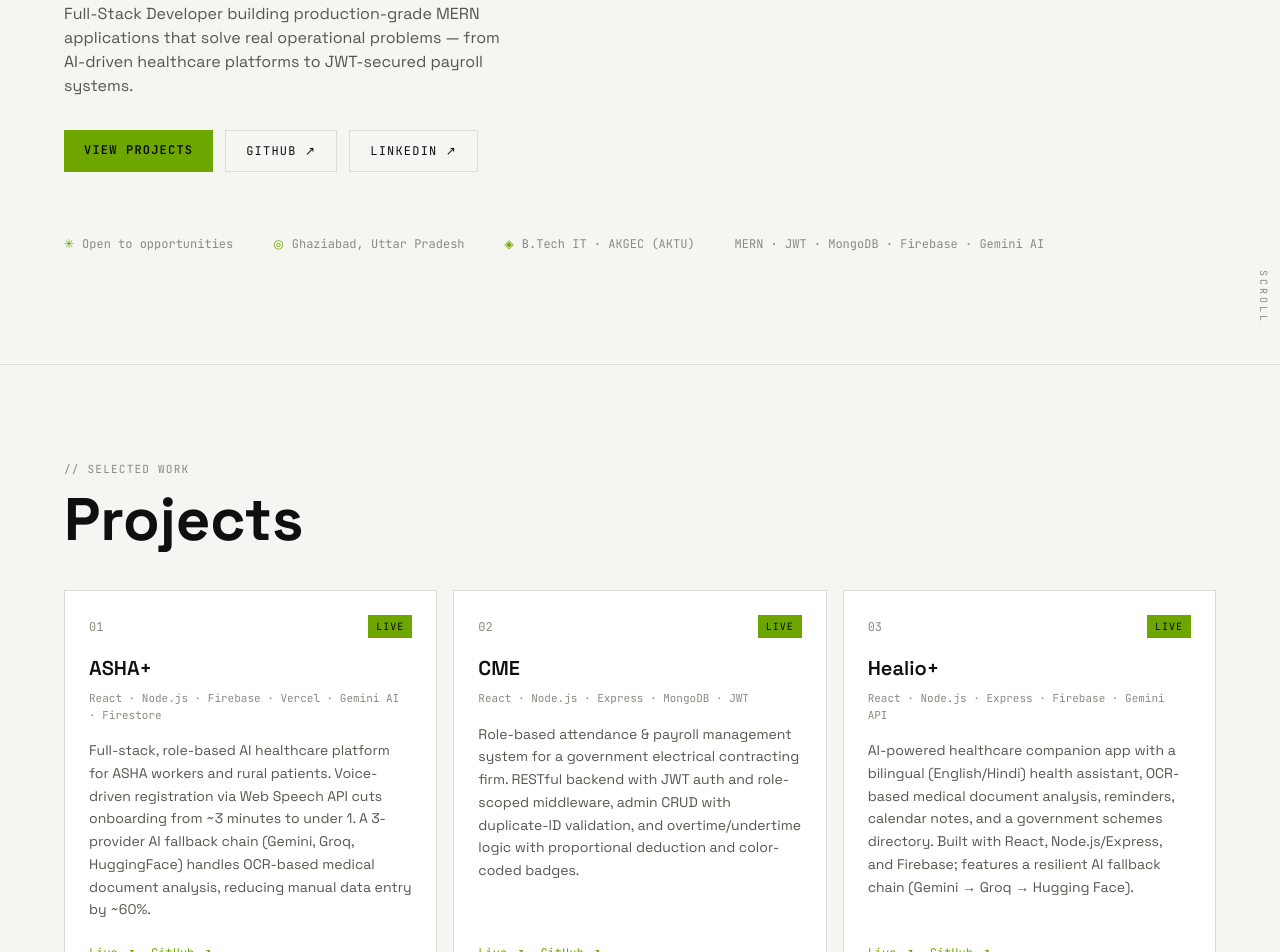
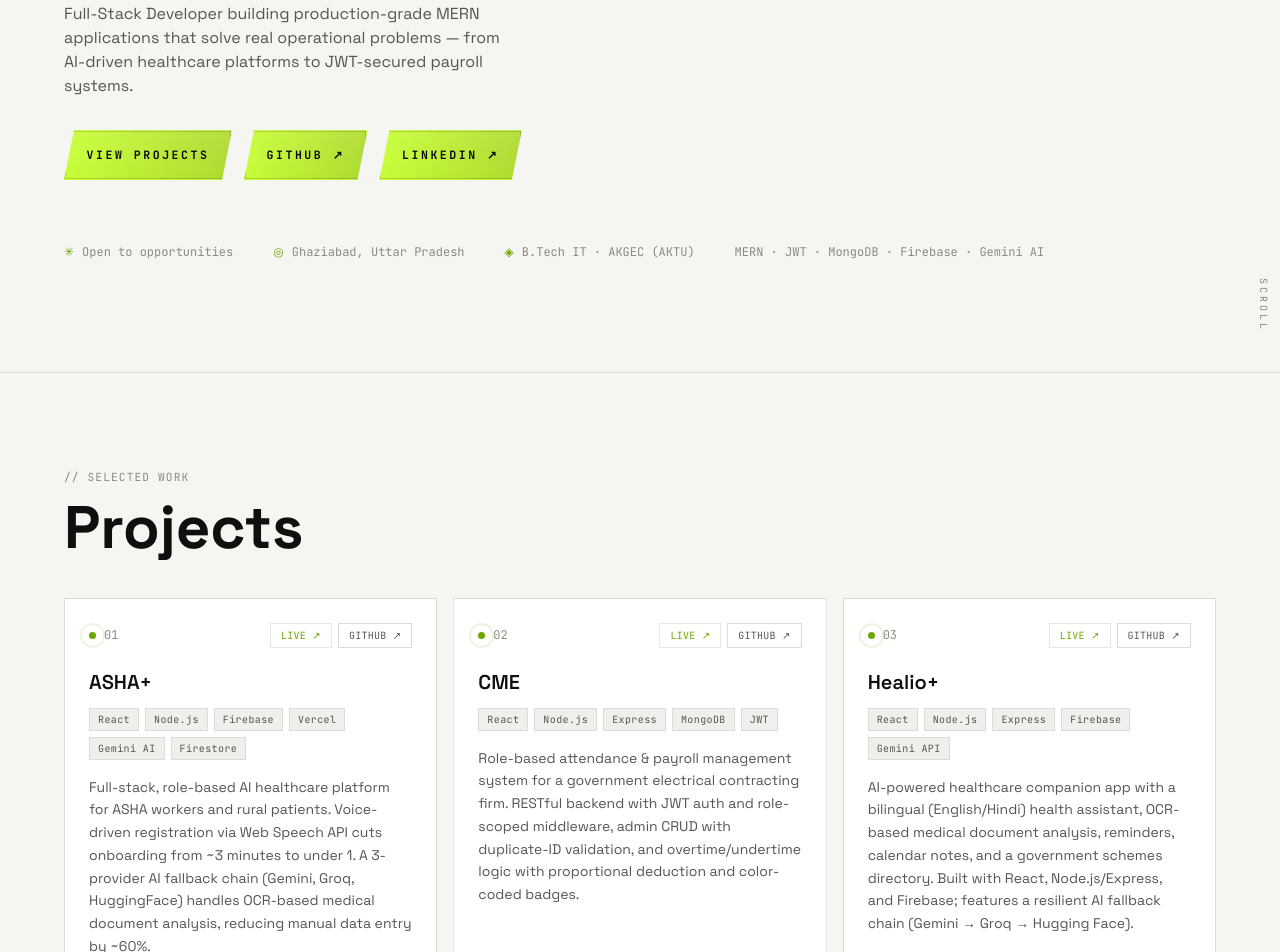
Before and after one commit to abhi4865/Eclipse_jx, a React (Vite) app: page / in a window 1280 px wide. Shown: the part 400-1352 px from the top of the page. Built offline with nearby package versions, Linux system fonts and the light colour scheme.

Commit message:
1.7 feat: refactor components to use new button styles and enhance project display logic

```diff
--- a/src/components/Hero.jsx
+++ b/src/components/Hero.jsx
@@ -18,17 +18,14 @@ export default function Hero() {
         </p>
 
         <div className="mt-8 flex flex-wrap gap-3 fade-up" style={{ animationDelay: '0.15s' }}>
-          <a
-            href="#projects"
-            className="px-5 py-3 bg-lime text-[#0a0a0a] font-mono text-xs uppercase tracking-widest font-semibold hover:brightness-110 transition"
-          >
+          <a href="#projects" className="btn-industrial">
             View Projects
           </a>
           <a
             href={profile.links.github}
             target="_blank"
             rel="noreferrer"
-            className="px-5 py-3 border border-line text-ink font-mono text-xs uppercase tracking-widest hover:border-lime hover:text-lime transition"
+            className="btn-industrial btn-industrial--ghost"
           >
             GitHub ↗
           </a>
@@ -36,7 +33,7 @@ export default function Hero() {
             href={profile.links.linkedin}
             target="_blank"
             rel="noreferrer"
-            className="px-5 py-3 border border-line text-ink font-mono text-xs uppercase tracking-widest hover:border-lime hover:text-lime transition"
+            className="btn-industrial btn-industrial--ghost"
           >
             LinkedIn ↗
           </a>
--- a/src/components/Projects.jsx
+++ b/src/components/Projects.jsx
@@ -8,39 +8,69 @@ export default function Projects() {
         <SectionHeading label="selected work" title="Projects" />
 
         <div className="grid grid-cols-1 md:grid-cols-3 gap-4">
-          {projects.map((p) => (
+          {projects.map((p) => {
+            const liveLink = p.links.find((l) => l.label.toLowerCase() === 'live')
+            const githubLink = p.links.find((l) => l.label.toLowerCase() === 'github')
+
+            return (
               <div
                 key={p.id}
-              className="bg-panel border border-line p-6 flex flex-col justify-between hover:border-lime/60 transition-colors group"
+                className="card-industrial p-6 pb-8 flex flex-col justify-between group overflow-hidden"
               >
-              <div>
-                <div className="flex items-center justify-between mb-4">
-                  <span className="font-mono text-xs text-dim">{p.id}</span>
-                  <span className="font-mono text-[10px] uppercase tracking-widest bg-lime text-[#0a0a0a] px-2 py-1">
-                    {p.tag}
+                <div className="relative z-10">
+                  <div className="flex items-center justify-between mb-5">
+                    <span className="flex items-center gap-2 font-mono text-xs text-dim">
+                      <span className="status-dot" />
+                      {p.id}
                     </span>
+
+                    <div className="flex items-center gap-1.5 flex-wrap justify-end">
+                      {liveLink && (
+                        <a
+                          href={liveLink.href}
+                          target="_blank"
+                          rel="noreferrer"
+                          className="font-mono text-[10px] uppercase tracking-wide text-lime border border-lime/40 px-2.5 py-1 hover:bg-lime hover:text-[#0a0a0a] hover:border-lime transition-colors"
+                        >
+                          Live ↗
+                        </a>
+                      )}
+                      {githubLink && (
+                        <a
+                          href={githubLink.href}
+                          target="_blank"
+                          rel="noreferrer"
+                          className="font-mono text-[10px] uppercase tracking-wide text-muted border border-line px-2.5 py-1 hover:text-lime hover:border-lime/50 transition-colors"
+                        >
+                          GitHub ↗
+                        </a>
+                      )}
                     </div>
-                <h3 className="text-xl font-display font-semibold text-ink mb-2 group-hover:text-lime transition-colors">
+                  </div>
+
+                  {liveLink ? (
+                    <a href={liveLink.href} target="_blank" rel="noreferrer">
+                      <h3 className="text-xl font-display font-semibold text-ink mb-3 group-hover:text-lime transition-colors">
                         {p.title}
                       </h3>
-                <p className="font-mono text-[11px] text-dim mb-4">{p.stack}</p>
-                <p className="text-sm text-muted leading-relaxed mb-6">{p.description}</p>
-              </div>
-              <div className="flex gap-4 font-mono text-xs">
-                {p.links.map((l) => (
-                  <a
-                    key={l.label}
-                    href={l.href}
-                    target="_blank"
-                    rel="noreferrer"
-                    className="text-lime hover:underline"
-                  >
-                    {l.label} ↗
                     </a>
+                  ) : (
+                    <h3 className="text-xl font-display font-semibold text-ink mb-3">{p.title}</h3>
+                  )}
+
+                  <div className="flex flex-wrap gap-1.5 mb-4">
+                    {p.stack.split('·').map((tech) => (
+                      <span key={tech.trim()} className="pill-tag">
+                        {tech.trim()}
+                      </span>
                     ))}
                   </div>
+
+                  <p className="text-sm text-muted leading-relaxed">{p.description}</p>
                 </div>
-          ))}
+              </div>
+            )
+          })}
         </div>
       </div>
     </section>
--- a/src/data.js
+++ b/src/data.js
@@ -7,7 +7,7 @@ export const profile = {
   education: 'B.Tech IT · AKGEC (AKTU)',
   stack: 'MERN · JWT · MongoDB · Firebase · Gemini AI',
   email: 'abhishek.ybit@gmail.com',
-  phone: '+91 6387121599',
+  phone: '',
   links: {
     linkedin: 'https://www.linkedin.com/in/abhishek-yadav-ybit6',
     github: 'https://github.com/abhi4865',
@@ -48,8 +48,10 @@ export const projects = [
     stack: 'React · Node.js · Express · Firebase · Gemini API',
     description:
       'AI-powered healthcare companion app with a bilingual (English/Hindi) health assistant, OCR-based medical document analysis, reminders, calendar notes, and a government schemes directory. Built with React, Node.js/Express, and Firebase; features a resilient AI fallback chain (Gemini → Groq → Hugging Face).',
-    links: [{ label: 'Live', href: 'https://healthgpt-90b51.web.app/' },
-      { label: 'GitHub', href: 'https://github.com/abhi4865/Healio-Plus' }],
+    links: [
+      { label: 'Live', href: 'https://healthgpt-90b51.web.app/' },
+      { label: 'GitHub', href: 'https://github.com/abhi4865/Healio-Plus' },
+    ],
   },
   {
     id: '04',
@@ -58,8 +60,10 @@ export const projects = [
     stack: 'Python · Streamlit · LangChain · FAISS · Gemini API',
     description:
       'Retrieval-Augmented Generation app for querying PDF documents in natural language. Extracts and chunks PDF text, generates Gemini embeddings, indexes them in a local FAISS vector store, and retrieves the most relevant chunks to ground Gemini-generated answers — with source chunks and page numbers shown alongside each response.',
-    links: [{ label: 'Live', href: 'https://doc-ques.streamlit.app/' },
-      { label: 'GitHub', href: 'https://github.com/abhi4865/RAG-Project' }],
+    links: [
+      { label: 'Live', href: 'https://doc-ques.streamlit.app/' },
+      { label: 'GitHub', href: 'https://github.com/abhi4865/RAG-Project' },
+    ],
   },
 ]
 
@@ -79,8 +83,10 @@ export const experience = [
     org: 'CME ("A" Class Govt. Contractor)',
     desc: 'Built a role-based full-stack attendance and payroll management system with separate admin and employee dashboards. Designed a RESTful backend with Node.js, Express and MongoDB (Mongoose), JWT auth and role-scoped middleware. Deployed frontend on Vercel and backend on Render with zero-downtime redeploys on every push.',
     tech: 'React, Node.js, Express, MongoDB, JWT, Vercel, Render',
-    links: [{ label: 'Live', href: 'https://cmebase.vercel.app/' },
-      { label: 'GitHub', href: 'https://github.com/abhi4865/CME' }],
+    links: [
+      { label: 'Live', href: 'https://cmebase.vercel.app/' },
+      { label: 'GitHub', href: 'https://github.com/abhi4865/CME' },
+    ],
   },
 ]
 
--- a/src/index.css
+++ b/src/index.css
@@ -106,6 +106,171 @@ button:focus-visible {
   animation: fadeUp 0.8s ease both;
 }
 
+.btn-industrial {
+  position: relative;
+  display: inline-flex;
+  align-items: center;
+  justify-content: center;
+  gap: 0.5rem;
+  padding: 0.95rem 1.35rem;
+  border: 1px solid rgba(198, 255, 46, 0.7);
+  background:
+    linear-gradient(180deg, rgba(255, 255, 255, 0.08), rgba(255, 255, 255, 0)),
+    linear-gradient(100deg, rgba(198, 255, 46, 0.96), rgba(166, 214, 31, 0.92));
+  color: #0a0a0a;
+  font-family: 'JetBrains Mono', monospace;
+  font-size: 0.72rem;
+  font-weight: 700;
+  letter-spacing: 0.22em;
+  text-transform: uppercase;
+  text-decoration: none;
+  clip-path: polygon(10px 0, 100% 0, calc(100% - 10px) 100%, 0 100%);
+  box-shadow:
+    0 0 0 1px rgba(0, 0, 0, 0.15) inset,
+    0 10px 24px rgba(198, 255, 46, 0.14);
+  transition:
+    transform 180ms ease,
+    box-shadow 180ms ease,
+    filter 180ms ease,
+    border-color 180ms ease;
+  overflow: hidden;
+  isolation: isolate;
+}
+
+.btn-industrial::before {
+  content: '';
+  position: absolute;
+  inset: 0;
+  background:
+    linear-gradient(90deg, transparent 0%, rgba(255, 255, 255, 0.24) 50%, transparent 100%);
+  transform: translateX(-120%) skewX(-20deg);
+  transition: transform 420ms ease;
+  z-index: -1;
+}
+
+.btn-industrial:hover {
+  transform: translateY(-1px);
+  filter: brightness(1.03);
+  border-color: rgba(198, 255, 46, 1);
+  box-shadow:
+    0 0 0 1px rgba(0, 0, 0, 0.14) inset,
+    0 14px 30px rgba(198, 255, 46, 0.22);
+}
+
+.btn-industrial:hover::before {
+  transform: translateX(120%) skewX(-20deg);
+}
+
+.btn-industrial:active {
+  transform: translateY(0);
+  box-shadow:
+    0 0 0 1px rgba(0, 0, 0, 0.18) inset,
+    0 8px 18px rgba(198, 255, 46, 0.16);
+}
+
+.btn-industrial:focus-visible {
+  outline-color: #c6ff2e;
+  outline-offset: 3px;
+}
+
+.btn-industrial--ghost {
+  background:
+    linear-gradient(180deg, rgba(255, 255, 255, 0.08), rgba(255, 255, 255, 0)),
+    linear-gradient(100deg, rgba(198, 255, 46, 0.96), rgba(166, 214, 31, 0.92));
+  color: #0a0a0a;
+  border-color: rgba(198, 255, 46, 0.7);
+  box-shadow:
+    0 0 0 1px rgba(0, 0, 0, 0.15) inset,
+    0 10px 24px rgba(198, 255, 46, 0.14);
+}
+
+.btn-industrial--ghost:hover {
+  border-color: rgba(198, 255, 46, 1);
+}
+
+.card-industrial {
+  position: relative;
+  clip-path: polygon(0 0, 100% 0, 100% calc(100% - 22px), calc(100% - 22px) 100%, 0 100%);
+  background: var(--panel);
+  border: 1px solid var(--line);
+  transition: border-color 220ms ease, transform 220ms ease, box-shadow 220ms ease;
+}
+
+.card-industrial::after {
+  content: '';
+  position: absolute;
+  inset: 0;
+  pointer-events: none;
+  background: linear-gradient(135deg, rgba(198, 255, 46, 0.05), transparent 40%);
+  opacity: 0;
+  transition: opacity 220ms ease;
+}
+
+.card-industrial:hover {
+  border-color: rgba(198, 255, 46, 0.5);
+  transform: translateY(-3px);
+  box-shadow: 0 16px 32px rgba(0, 0, 0, 0.35);
+}
+
+.card-industrial:hover::after {
+  opacity: 1;
+}
+
+.pill-tag {
+  font-family: 'JetBrains Mono', monospace;
+  font-size: 10px;
+  letter-spacing: 0.04em;
+  color: var(--muted);
+  border: 1px solid var(--line);
+  padding: 3px 8px;
+  background: var(--panel2);
+  white-space: nowrap;
+}
+
+.status-dot {
+  position: relative;
+  width: 7px;
+  height: 7px;
+  border-radius: 50%;
+  background: var(--lime);
+}
+
+.status-dot::before {
+  content: '';
+  position: absolute;
+  inset: -5px;
+  border-radius: 50%;
+  border: 1px solid var(--lime);
+  opacity: 0.5;
+  animation: statusPulse 1.8s ease-out infinite;
+}
+
+@keyframes statusPulse {
+  0% {
+    transform: scale(0.6);
+    opacity: 0.6;
+  }
+  100% {
+    transform: scale(1.8);
+    opacity: 0;
+  }
+}
+
+.card-watermark {
+  position: absolute;
+  right: 10px;
+  bottom: -6px;
+  font-family: 'Space Grotesk', sans-serif;
+  font-weight: 700;
+  font-size: 4.5rem;
+  line-height: 1;
+  color: transparent;
+  -webkit-text-stroke: 1px var(--line);
+  user-select: none;
+  pointer-events: none;
+  z-index: 0;
+}
+
 @keyframes fadeUp {
   from {
     opacity: 0;
```
Also changed, not shown: src/components/Contact.jsx (+10 -20 lines). Lines whose indentation alone changed are shown as unchanged.
